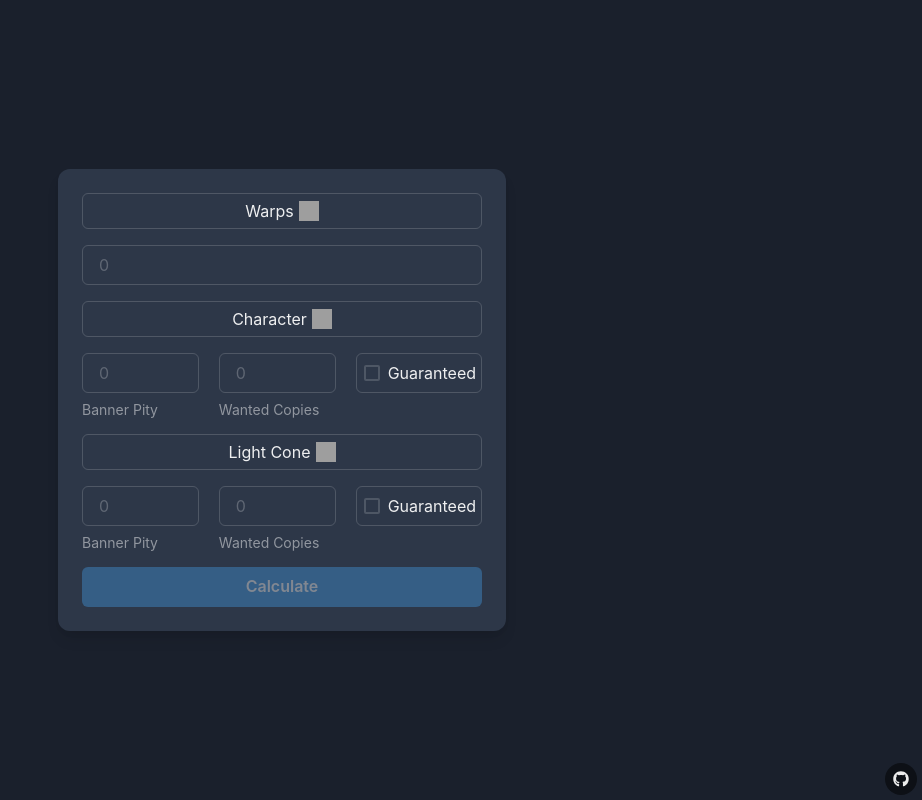
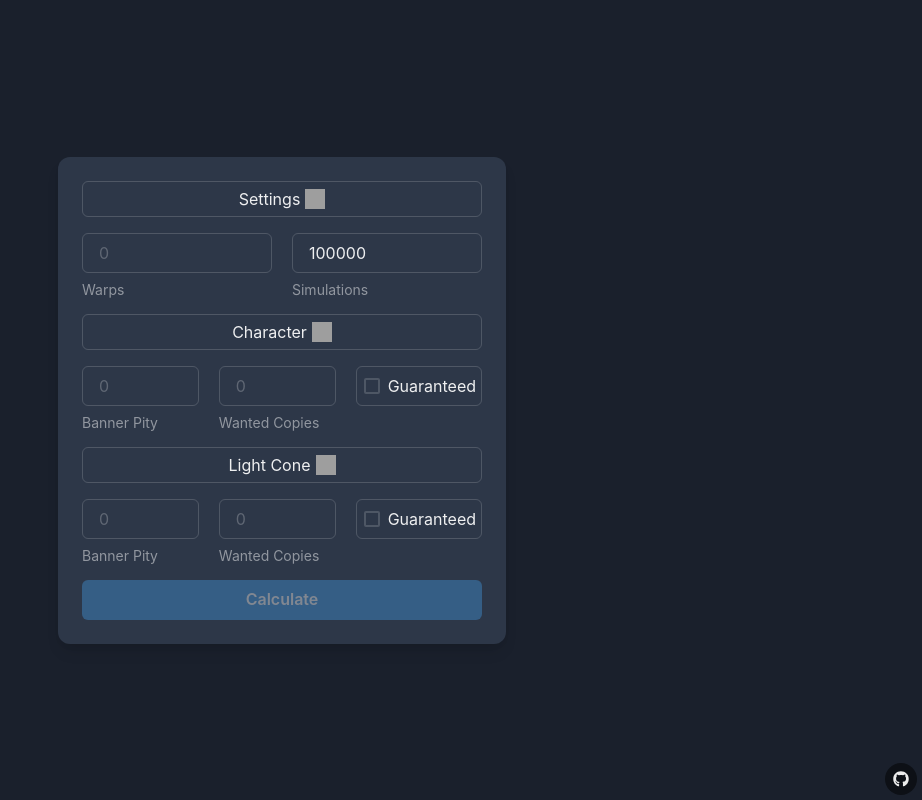
Before and after one commit to Jose-AE/hsr-warp-calculator, a React (Vite) app: page / in a window 1280 px wide. Shown: the whole page, without its empty margins (358-1280 px from the left). Built offline with nearby package versions, Linux system fonts and the light colour scheme; grey boxes are pictures that could not be loaded.

Commit message:
Update 5* LC chance to 0.8%, and option to select num of simulations

```diff
--- a/package.json
+++ b/package.json
@@ -13,6 +13,7 @@
     "@chakra-ui/react": "^2.8.1",
     "@emotion/react": "^11.11.1",
     "@emotion/styled": "^11.11.0",
+    "@vercel/analytics": "^1.2.2",
     "framer-motion": "^10.16.4",
     "react": "^18.2.0",
     "react-dom": "^18.2.0",
--- a/src/App.tsx
+++ b/src/App.tsx
@@ -22,6 +22,8 @@ import {
 } from "@chakra-ui/react";
 import { CalculateWarpProbability } from "./utils/CalculateWarpProbability";
 
+const DEFAULT_NUM_SIMULATIONS = 100000;
+
 function App() {
   const [warps, setWarps] = useState(0);
   const [characterPity, setCharacterPity] = useState(0);
@@ -30,6 +32,7 @@ function App() {
   const [characterGuaranteed, setCharacterGuaranteed] = useState(false);
   const [characterCopies, setCharacterCopies] = useState(0);
   const [coneCopies, setConeCopies] = useState(0);
+  const [numSimulations, setNumSimulations] = useState(DEFAULT_NUM_SIMULATIONS);
 
   const [chance, setChance] = useState(-1);
 
@@ -77,22 +80,19 @@ function App() {
           <Box py={"5px"} borderWidth="1px" borderRadius={"md"} w={"100%"}>
             <Flex alignItems="center" justify={"center"}>
               <Text userSelect={"none"} mr={"5px"}>
-                Warps
+                Settings
               </Text>
               <Image
                 h={5}
                 w={5}
-                src="https://i.imgur.com/zeHJj2V.png"
+                src="https://i.imgur.com/OZh2gva.png"
                 alt="Cone"
               />
             </Flex>
           </Box>
 
-          <Tooltip
-            hasArrow
-            label="Increasing the number of warps will exponentially extend the simulation time required for pull calculations. To optimize performance, aim to maintain the number of warps within the range of 1 to 10,000"
-            fontSize="sm"
-          >
+          <Flex gap={5}>
+            <Tooltip hasArrow label="Number of warps to make" fontSize="sm">
               <FormControl>
                 <Input
                   onChange={(e) => {
@@ -103,8 +103,29 @@ function App() {
                   autoComplete="off"
                   type="number"
                 />
+                <FormHelperText>Warps</FormHelperText>
               </FormControl>
             </Tooltip>
+
+            <Tooltip
+              hasArrow
+              label="Increasing the number of simulations will yield more accurate results but will extend the time required for warp calculations. The more warps you make the longer each simulation takes. Leave default value for best results"
+              fontSize="sm"
+            >
+              <FormControl>
+                <Input
+                  defaultValue={DEFAULT_NUM_SIMULATIONS}
+                  onChange={(e) => {
+                    setChance(-1);
+                    setNumSimulations(parseInt(e.target.value, 10));
+                  }}
+                  autoComplete="off"
+                  type="number"
+                />
+                <FormHelperText>Simulations</FormHelperText>
+              </FormControl>
+            </Tooltip>
+          </Flex>
 
           {/*---------------------------Character --------------------------------------*/}
           <Flex gap={5}>
@@ -306,6 +327,7 @@ function App() {
                   warps > 0 &&
                   characterPity >= 0 &&
                   conePity >= 0 &&
+                  numSimulations > 0 &&
                   (characterCopies > 0 || coneCopies > 0)
                 )
               }
@@ -325,7 +347,8 @@ function App() {
                   coneGuaranteed,
                   characterGuaranteed,
                   characterCopies,
-                  coneCopies
+                  coneCopies,
+                  numSimulations
                 ).then((res) => {
                   setChance(res);
                   setLoading(false);
--- a/src/main.tsx
+++ b/src/main.tsx
@@ -1,13 +1,16 @@
 import React from "react";
 import ReactDOM from "react-dom/client";
 import App from "./App.tsx";
-//import "./index.css";
 import { ChakraProvider } from "@chakra-ui/react";
+import { Analytics } from "@vercel/analytics/react";
 
 ReactDOM.createRoot(document.getElementById("root")!).render(
-  <React.StrictMode>
-    <ChakraProvider>
-      <App />
-    </ChakraProvider>
-  </React.StrictMode>
+  <>
+    <React.StrictMode>
+      <ChakraProvider>
+        <App />
+      </ChakraProvider>
+    </React.StrictMode>
+    <Analytics />
+  </>
 );
--- a/src/utils/CalculateWarpProbability.ts
+++ b/src/utils/CalculateWarpProbability.ts
@@ -1,10 +1,11 @@
-const FIVE_STAR_CHANCE = 0.006;
+const FIVE_STAR_CHARACTER_CHANCE = 0.006;
+const FIVE_STAR_CONE_CHANCE = 0.008;
 const CHARACTER_SOFT_PITY = 74;
 const CONE_SOFT_PITY = 64;
 const CHARACTER_PITY = 90;
 const CONE_PITY = 80;
 const LIMITED_CONE_CHANCE = 0.75;
-const LIMITED_CHARACTER_CHANCE = 0.5;
+const LIMITED_CHARACTER_CHANCE = 0.5; //Chance of getting the limited char when getting a 5 star (50%)
 const SOFT_PITY_INCREMENT = 0.06;
 
 export function CalculateWarpProbability(
@@ -14,14 +15,13 @@ export function CalculateWarpProbability(
   coneGuaranteed: boolean,
   characterGuaranteed: boolean,
   characterCopies: number,
-  coneCopies: number
+  coneCopies: number,
+  numSimulations: number
 ): Promise<number> {
   return new Promise<number>((resolve) => {
     let successesfullSimulations = 0;
 
-    let NUM_SIMULATIONS = warps > 10000 ? 100 : 10000; //adjust depending on how many warps
-
-    for (let i = 0; i < NUM_SIMULATIONS; i++) {
+    for (let i = 0; i < numSimulations; i++) {
       //if (i % 100 === 0) console.log(`${(i / NUM_SIMULATIONS) * 100}%`);
 
       let warpsLeft = warps;
@@ -35,7 +35,7 @@ export function CalculateWarpProbability(
       while (warpsLeft > 0) {
         //pull warps number of times
         const randomValue = Math.random(); // Generate a random number between 0 and 1
-        let currFiveStarChance = FIVE_STAR_CHANCE;
+        let currFiveStarChance = FIVE_STAR_CHARACTER_CHANCE;
 
         if (coneCopies > 0 ? charSuccesses < characterCopies : true) {
           //change curr rng
@@ -73,6 +73,8 @@ export function CalculateWarpProbability(
           ////if turn to roll for lightcone
         } else {
           //change curr rng
+          currFiveStarChance = FIVE_STAR_CONE_CHANCE;
+
           currFiveStarChance +=
             SOFT_PITY_INCREMENT * Math.max(currConePity - CONE_SOFT_PITY, 0);
           ////
@@ -106,7 +108,7 @@ export function CalculateWarpProbability(
         successesfullSimulations++;
     }
     // Calculate the estimated probability of getting exactly characterCopies successful outcomes
-    const estimatedProbability = successesfullSimulations / NUM_SIMULATIONS;
+    const estimatedProbability = successesfullSimulations / numSimulations;
     //console.log(`Chance:: ${estimatedProbability * 100}%`);
 
     resolve(estimatedProbability);
```
Also changed, not shown: 1 other file (tests, documents, lock files or other folders). Lines whose indentation alone changed are shown as unchanged.
